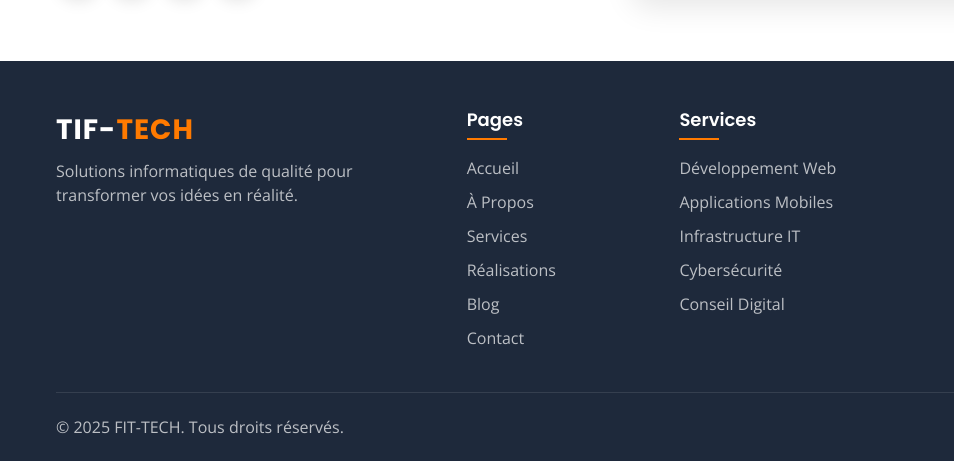
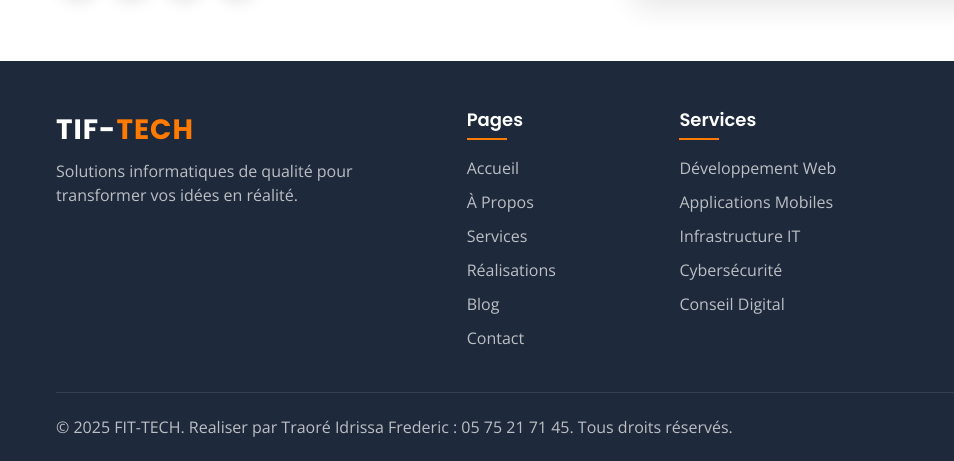
Before and after one commit to idrissip0607/FIT-TECH, a website built with Vite: page index.html in a window 1280 px wide. Shown: the part 5530-5991 px from the top of the page, 0-954 px from the left. Built offline with nearby package versions, Linux system fonts and the light colour scheme.

Commit message:
copyright

```diff
--- a/index.html
+++ b/index.html
@@ -524,7 +524,7 @@
         </div>
       </div>
       <div class="footer-bottom">
-        <p>&copy; 2025 FIT-TECH. Tous droits réservés.</p>
+        <p>&copy;  2025 FIT-TECH. Realiser par Traoré Idrissa Frederic : <a href="tel:05 75 21 71 45">05 75 21 71 45</a>. Tous droits réservés.</p>
         <div class="footer-social">
           <a href="#" aria-label="Facebook"><i class="fab fa-facebook-f"></i></a>
           <a href="#" aria-label="Twitter"><i class="fab fa-twitter"></i></a>
```
